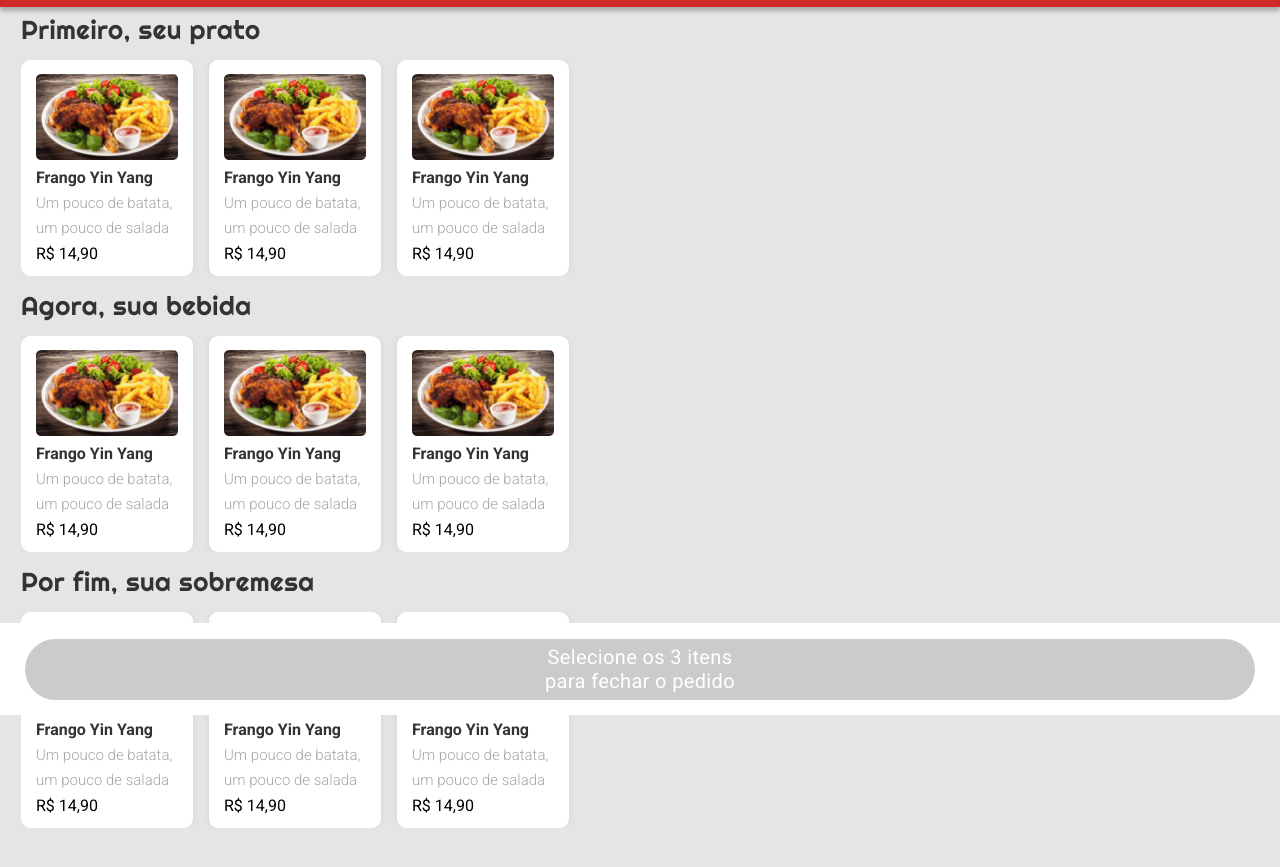
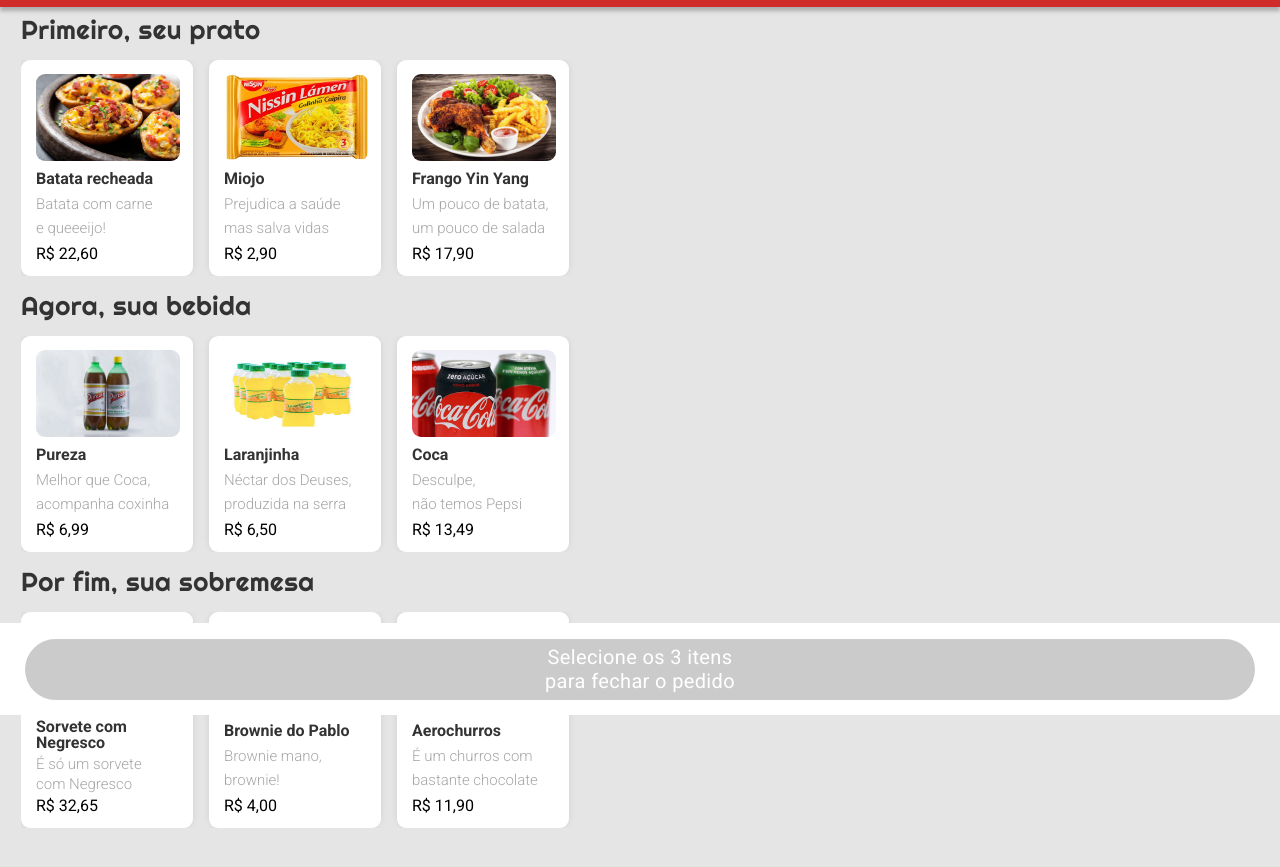
Before and after one commit to brunomguimaraes/DrivenEats, a plain HTML site: page index.html in a window 1280 px wide. Shown: the part 85-952 px from the top of the page. Drawn offline with nearby package versions, Linux system fonts and the light colour scheme.

Commit message:
Variando o cardápio

```diff
--- a/css/style.css
+++ b/css/style.css
@@ -65,7 +65,6 @@
     height: 216px;
     margin-top: 17px;
     margin-bottom: 17px;
-    /* background-color: cornflowerblue; */
 
     display: flex;
     overflow-x: auto;
@@ -98,6 +97,13 @@
 
 .item:last-child {
     margin-right: -16px;
+}
+
+.item img {
+    width: 144px;
+    height: 87px;
+
+    border-radius: 9px;
 }
 
 .item ion-icon {
--- a/index.html
+++ b/index.html
@@ -27,11 +27,20 @@
             <div class="wrapper-item">
 
                 <div class="item" onclick="handleClick(this)">
-                    <img src="assets/frango_yin_yang 1.png">
-                    <p class="nome-item">Frango Yin Yang</p>
-                    <p class="descricao-item">Um pouco de batata,</p>
-                    <p class="descricao-item">um pouco de salada</p>
-                    <p class="preco">R$ 14,90</p>
+                    <img src="assets/batata_recheada.jpg">
+                    <p class="nome-item">Batata recheada</p>
+                    <p class="descricao-item">Batata com carne</p>
+                    <p class="descricao-item">e queeeijo!</p>
+                    <p class="preco">R$ 22,60</p>
+                    <ion-icon name="checkmark-circle"></ion-icon>
+                </div>
+
+                <div class="item" onclick="handleClick(this)">
+                    <img src="assets/miojo.jpg">
+                    <p class="nome-item">Miojo</p>
+                    <p class="descricao-item">Prejudica a saúde</p>
+                    <p class="descricao-item">mas salva vidas</p>
+                    <p class="preco">R$ 2,90</p>
                     <ion-icon name="checkmark-circle"></ion-icon>
                 </div>
 
@@ -40,16 +49,7 @@
                     <p class="nome-item">Frango Yin Yang</p>
                     <p class="descricao-item">Um pouco de batata,</p>
                     <p class="descricao-item">um pouco de salada</p>
-                    <p class="preco">R$ 14,90</p>
-                    <ion-icon name="checkmark-circle"></ion-icon>
-                </div>
-
-                <div class="item" onclick="handleClick(this)">
-                    <img src="assets/frango_yin_yang 1.png">
-                    <p class="nome-item">Frango Yin Yang</p>
-                    <p class="descricao-item">Um pouco de batata,</p>
-                    <p class="descricao-item">um pouco de salada</p>
-                    <p class="preco">R$ 14,90</p>
+                    <p class="preco">R$ 17,90</p>
                     <ion-icon name="checkmark-circle"></ion-icon>
                 </div>
 
@@ -60,29 +60,29 @@
             <div class="wrapper-item">
 
                 <div class="item" onclick="handleClick(this)">
-                    <img src="assets/frango_yin_yang 1.png">
-                    <p class="nome-item">Frango Yin Yang</p>
-                    <p class="descricao-item">Um pouco de batata,</p>
-                    <p class="descricao-item">um pouco de salada</p>
-                    <p class="preco">R$ 14,90</p>
+                    <img src="assets/pureza.jpg">
+                    <p class="nome-item">Pureza</p>
+                    <p class="descricao-item">Melhor que Coca,</p>
+                    <p class="descricao-item">acompanha coxinha</p>
+                    <p class="preco">R$ 6,99</p>
                     <ion-icon name="checkmark-circle"></ion-icon>
                 </div>
 
                 <div class="item" onclick="handleClick(this)">
-                    <img src="assets/frango_yin_yang 1.png">
-                    <p class="nome-item">Frango Yin Yang</p>
-                    <p class="descricao-item">Um pouco de batata,</p>
-                    <p class="descricao-item">um pouco de salada</p>
-                    <p class="preco">R$ 14,90</p>
+                    <img src="assets/laranjinha.png">
+                    <p class="nome-item">Laranjinha</p>
+                    <p class="descricao-item">Néctar dos Deuses,</p>
+                    <p class="descricao-item">produzida na serra</p>
+                    <p class="preco">R$ 6,50</p>
                     <ion-icon name="checkmark-circle"></ion-icon>
                 </div>
 
                 <div class="item" onclick="handleClick(this)">
-                    <img src="assets/frango_yin_yang 1.png">
-                    <p class="nome-item">Frango Yin Yang</p>
-                    <p class="descricao-item">Um pouco de batata,</p>
-                    <p class="descricao-item">um pouco de salada</p>
-                    <p class="preco">R$ 14,90</p>
+                    <img src="assets/coca.png">
+                    <p class="nome-item">Coca</p>
+                    <p class="descricao-item">Desculpe,</p>
+                    <p class="descricao-item">não temos Pepsi</p>
+                    <p class="preco">R$ 13,49</p>
                     <ion-icon name="checkmark-circle"></ion-icon>
                 </div>
 
@@ -93,29 +93,29 @@
             <div class="wrapper-item">
 
                 <div class="item" onclick="handleClick(this)">
-                    <img src="assets/frango_yin_yang 1.png">
-                    <p class="nome-item">Frango Yin Yang</p>
-                    <p class="descricao-item">Um pouco de batata,</p>
-                    <p class="descricao-item">um pouco de salada</p>
-                    <p class="preco">R$ 14,90</p>
+                    <img src="assets/sorvete.jpg">
+                    <p class="nome-item">Sorvete com Negresco</p>
+                    <p class="descricao-item">É só um sorvete</p>
+                    <p class="descricao-item">com Negresco</p>
+                    <p class="preco">R$ 32,65</p>
                     <ion-icon name="checkmark-circle"></ion-icon>
                 </div>
 
                 <div class="item" onclick="handleClick(this)">
-                    <img src="assets/frango_yin_yang 1.png">
-                    <p class="nome-item">Frango Yin Yang</p>
-                    <p class="descricao-item">Um pouco de batata,</p>
-                    <p class="descricao-item">um pouco de salada</p>
-                    <p class="preco">R$ 14,90</p>
+                    <img src="assets/brownie.jpg">
+                    <p class="nome-item">Brownie do Pablo</p>
+                    <p class="descricao-item">Brownie mano,</p>
+                    <p class="descricao-item">brownie!</p>
+                    <p class="preco">R$ 4,00</p>
                     <ion-icon name="checkmark-circle"></ion-icon>
                 </div>
 
                 <div class="item" onclick="handleClick(this)">
-                    <img src="assets/frango_yin_yang 1.png">
-                    <p class="nome-item">Frango Yin Yang</p>
-                    <p class="descricao-item">Um pouco de batata,</p>
-                    <p class="descricao-item">um pouco de salada</p>
-                    <p class="preco">R$ 14,90</p>
+                    <img src="assets/aerochurros.jpg">
+                    <p class="nome-item">Aerochurros</p>
+                    <p class="descricao-item">É um churros com</p>
+                    <p class="descricao-item">bastante chocolate</p>
+                    <p class="preco">R$ 11,90</p>
                     <ion-icon name="checkmark-circle"></ion-icon>
                 </div>
 
```
Also changed, not shown: assets/aerochurros.jpg (added), assets/batata_recheada.jpg (added), assets/brownie.jpg (added), assets/coca.png (added), assets/laranjinha.png (added), assets/miojo.jpg (added), assets/pureza.jpg (added), assets/sorvete.jpg (added).
